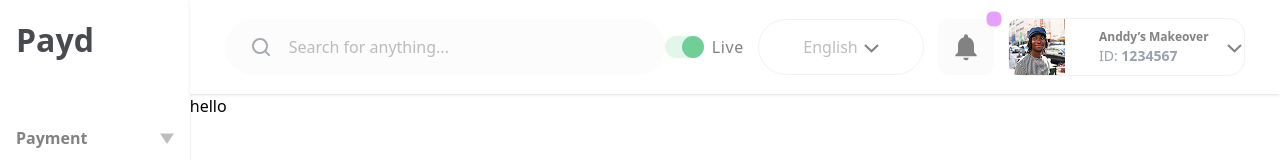
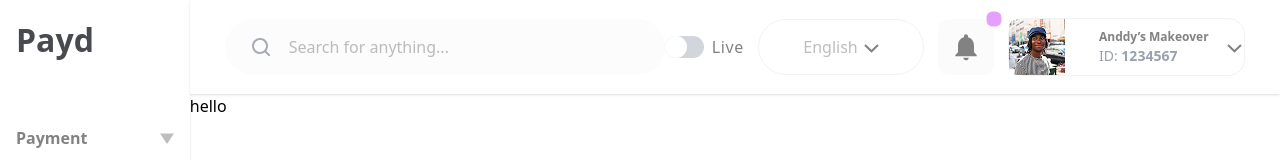
Before and after one commit to Amir-LOUATII/admin-dashboard-figma-to-next.js, a Next.js app: page / in a window 1280 px wide. Shown: the top 160 px of the page. Built offline with nearby package versions, Linux system fonts and the light colour scheme.

Commit message:
Refactor ToggleSwitch component to manage internal state and improve accessibility

```diff
--- a/components/shared/switcher.tsx
+++ b/components/shared/switcher.tsx
@@ -1,28 +1,42 @@
 "use client";
+
+import { useState } from "react";
+
 const ToggleSwitch = ({
   label = "Live",
-  enabled = true,
-  onToggle,
+  disabled = false,
 }: {
   label?: string;
-  enabled?: boolean;
-  onToggle?: (enabled: boolean) => void;
+  disabled?: boolean;
 }) => {
+  const [enabled, setEnabled] = useState(false);
+  const onToggle = () => {
+    if (!disabled) {
+      setEnabled((prevState) => !prevState);
+    }
+  };
+
   return (
     <div className="flex items-center space-x-2">
       <button
-        onClick={() => onToggle?.(!enabled)}
-        className={`relative w-[39px] h-[22px] transition-colors duration-300 focus:outline-none rounded-full ${
-          enabled ? "bg-[#6FCF97]/20" : "bg-gray-300"
+        onClick={onToggle}
+        disabled={disabled}
+        className={`relative w-[39px] h-[22px] rounded-full transition-colors duration-300 focus:outline-none
+          ${enabled ? "bg-[#6FCF97]/20" : "bg-gray-300"}
+          ${disabled ? "cursor-not-allowed opacity-50" : "hover:opacity-90"}`}
+      >
+        <span
+          className={`absolute top-0 h-[22px] w-[22px] rounded-full transition-transform duration-300 transform
+            ${enabled ? "bg-[#6FCF97]" : "bg-white"}
+            ${enabled ? "right-0" : "left-0"}
+            ${disabled ? "opacity-70" : ""}`}
+        />
+      </button>
+      <span
+        className={`text-[#828282] leading-[1.43] tracking-[0.04em] ${
+          disabled ? "opacity-50" : ""
         }`}
       >
-        <span
-          className={`absolute top-0  h-[22px] w-[22px] rounded-full bg-[#6FCF97] transition-transform duration-300 transform ${
-            enabled ? "left-full -translate-x-full" : "left-0"
-          }`}
-        />
-      </button>
-      <span className="text-[#828282] leading-[1.43] tracking-[0.04em]">
         {label}
       </span>
     </div>
```
